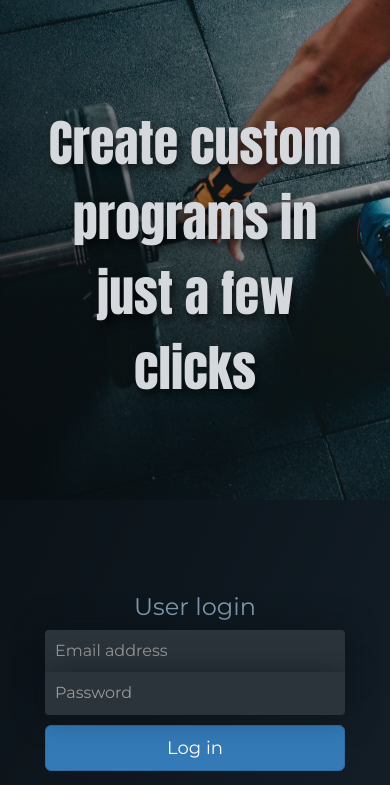
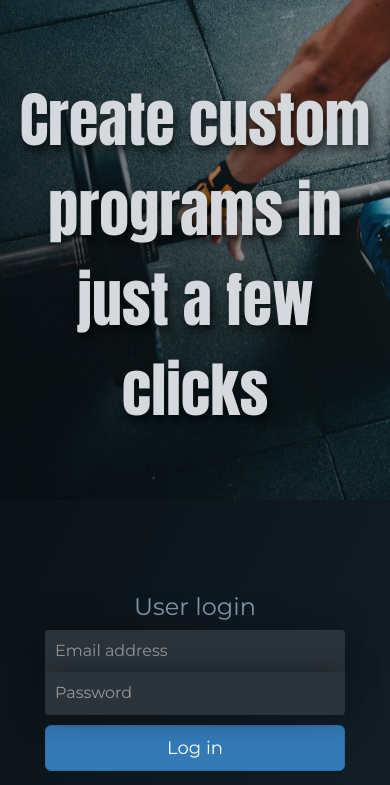
Before and after one commit to arturo-jc/musqlo, a Flask app: page / in a window 390 px wide. Shown: the part 52-837 px from the top of the page. Run offline with Flask 2, Linux system fonts and the light colour scheme; some libraries are stand-ins or nearby versions.

Commit message:
delete extra jquery script move custom fittext script to js file (fittext should now work) increase banner width to 100% on smaller devices add a maxFontSize to FitText script

```diff
--- a/static/css/styles.css
+++ b/static/css/styles.css
@@ -296,7 +296,7 @@ form td {
     top: 50%;
     left: 50%;
     transform: translate(-50%,-50%);
-    width: 75%;
+    width: 60%;
 }
 
 
@@ -325,6 +325,10 @@ form td {
         margin-right: 6px;
 	    margin-left: 6px;
     }
+
+    .banner-container {
+    width: 100%;
+}
 }
 /* The following gives Footer desired behavior (credit: https://web.archive.org/web/20141018105554/http://www.cssstickyfooter.com:80/) */
 
--- a/static/js/jquery.fittext.js
+++ b/static/js/jquery.fittext.js
@@ -1,3 +1,9 @@
+/*Custom */
+
+$( document ).ready(function() {
+    $("#banner").fitText(1, {minFontSize: '60px', maxFontSize: '80px'});
+});
+
 
 /*global jQuery */
 /*!
--- a/templates/base.html
+++ b/templates/base.html
@@ -65,8 +65,6 @@
     <div class="text-center" id="footer">
         <p>Made by <a href="https://arturojc.com/" target="_blank">Arturo Javier-Castellanos</a>.</p>
     </div>
-    <script>
-        $("#banner").fitText(1, {minFontSize: '50px'});
-    </script>
-{{super()}}
+
+    <script src="//cdnjs.cloudflare.com/ajax/libs/twitter-bootstrap/3.3.7/js/bootstrap.min.js"></script>
 {% endblock %}
```
